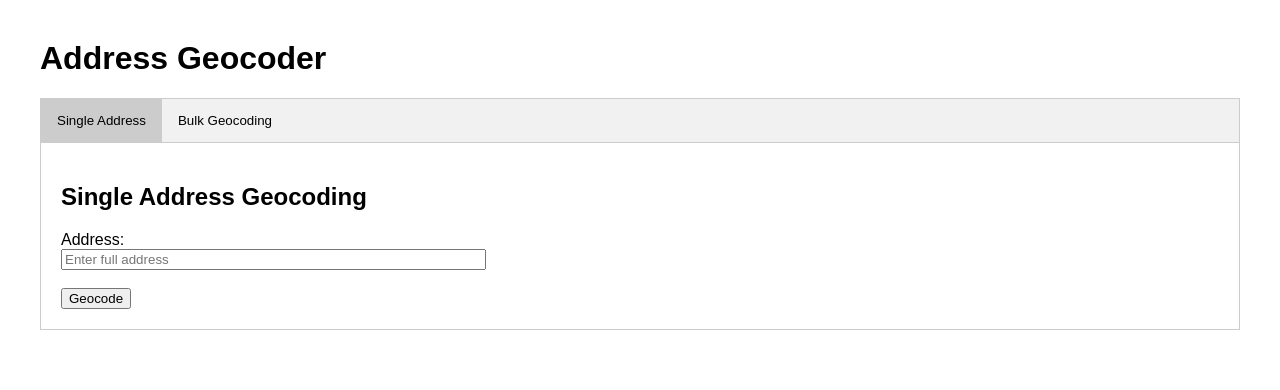
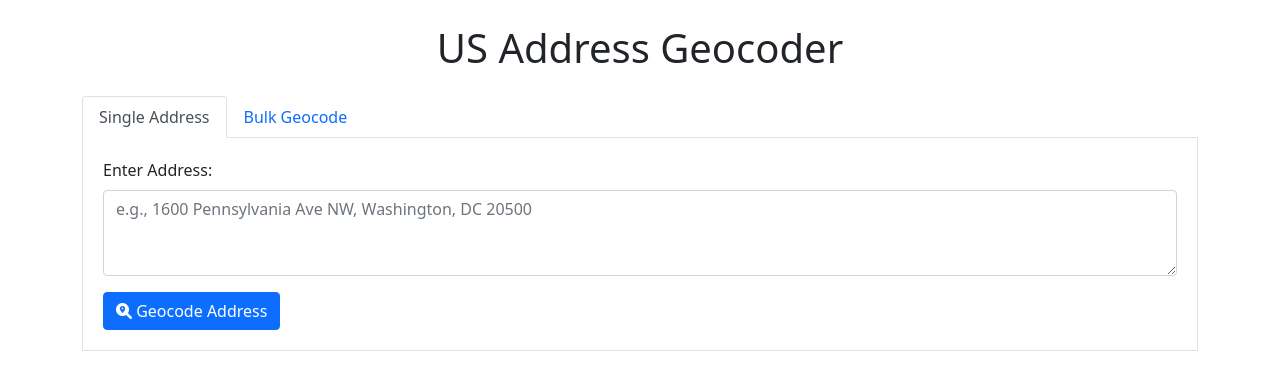
Before and after one commit to VDB11/Open-GeoServices, a Flask app: page / in a window 1280 px wide. Shown: the top 390 px of the page. Run offline with Flask 3, Linux system fonts and the light colour scheme; some libraries are stand-ins or nearby versions.

Commit message:
Changes in UI for better experience

```diff
--- a/templates/index.html
+++ b/templates/index.html
@@ -4,195 +4,240 @@
     <meta charset="UTF-8">
     <meta name="viewport" content="width=device-width, initial-scale=1.0">
     <title>Address Geocoder</title>
+    <link href="https://cdn.jsdelivr.net/npm/bootstrap@5.1.3/dist/css/bootstrap.min.css" rel="stylesheet">
+    <link href="https://cdnjs.cloudflare.com/ajax/libs/font-awesome/6.0.0/css/all.min.css" rel="stylesheet">
     <style>
-        body { font-family: Arial, sans-serif; margin: 40px; }
-        .tab { overflow: hidden; border: 1px solid #ccc; background-color: #f1f1f1; }
-        .tab button { background-color: inherit; float: left; border: none; outline: none;
-                     cursor: pointer; padding: 14px 16px; transition: 0.3s; }
-        .tab button:hover { background-color: #ddd; }
-        .tab button.active { background-color: #ccc; }
-        .tabcontent { display: none; padding: 20px; border: 1px solid #ccc; border-top: none; }
-        table { border-collapse: collapse; width: 100%; margin-top: 20px; }
-        th, td { border: 1px solid #ddd; padding: 8px; text-align: left; }
-        th { background-color: #f2f2f2; }
-        .status { margin-top: 20px; padding: 10px; }
-        .success { background-color: #d4edda; color: #155724; }
-        .error { background-color: #f8d7da; color: #721c24; }
-        .processing { background-color: #fff3cd; color: #856404; }
+        .tab-content { padding: 20px; border: 1px solid #dee2e6; border-top: none; }
+        .result-table { font-size: 0.9rem; }
+        .result-table th { background-color: #f8f9fa; }
+        .loading { display: none; }
     </style>
 </head>
 <body>
-    <h1>Address Geocoder</h1>
+    <div class="container mt-4">
+        <h1 class="text-center mb-4">US Address Geocoder</h1>
 
-    <div class="tab">
-        <button class="tablinks active" onclick="openTab(event, 'Single')">Single Address</button>
-        <button class="tablinks" onclick="openTab(event, 'Bulk')">Bulk Geocoding</button>
-    </div>
+        <ul class="nav nav-tabs" id="geocoderTabs" role="tablist">
+            <li class="nav-item" role="presentation">
+                <button class="nav-link active" id="single-tab" data-bs-toggle="tab" data-bs-target="#single" type="button" role="tab">Single Address</button>
+            </li>
+            <li class="nav-item" role="presentation">
+                <button class="nav-link" id="bulk-tab" data-bs-toggle="tab" data-bs-target="#bulk" type="button" role="tab">Bulk Geocode</button>
+            </li>
+        </ul>
 
-    <div id="Single" class="tabcontent" style="display:block;">
-        <h2>Single Address Geocoding</h2>
-        <form id="singleForm">
-            <label for="address">Address:</label><br>
-            <input type="text" id="address" name="address" size="50"
-                   placeholder="Enter full address"><br><br>
-            <button type="submit">Geocode</button>
-        </form>
+        <div class="tab-content" id="geocoderTabsContent">
+            <!-- Single Address Tab -->
+            <div class="tab-pane fade show active" id="single" role="tabpanel">
+                <form id="singleAddressForm">
+                    <div class="mb-3">
+                        <label for="address" class="form-label">Enter Address:</label>
+                        <textarea class="form-control" id="address" rows="3" placeholder="e.g., 1600 Pennsylvania Ave NW, Washington, DC 20500" required></textarea>
+                    </div>
+                    <button type="submit" class="btn btn-primary">
+                        <i class="fas fa-search-location"></i> Geocode Address
+                    </button>
+                </form>
 
-        <div id="singleResult"></div>
-    </div>
+                <div id="singleResult" class="mt-4" style="display: none;">
+                    <h4>Geocoding Results</h4>
+                    <div class="table-responsive">
+                        <table class="table table-bordered table-striped result-table">
+                            <thead>
+                                <tr>
+                                    <th>Field</th>
+                                    <th>Value</th>
+                                </tr>
+                            </thead>
+                            <tbody id="resultTableBody"></tbody>
+                        </table>
+                    </div>
+                </div>
 
-    <div id="Bulk" class="tabcontent">
-        <h2>Bulk Address Geocoding</h2>
-        <form id="bulkForm" enctype="multipart/form-data">
-            <label for="file">Select CSV or Excel file:</label><br>
-            <input type="file" id="file" name="file" accept=".csv,.xlsx,.xls"><br><br>
-            <button type="submit">Upload and Process</button>
-        </form>
+                <div id="singleError" class="alert alert-danger mt-3" style="display: none;"></div>
+            </div>
 
-        <div id="bulkStatus"></div>
-        <div id="downloadSection" style="display:none;">
-            <p>Processing complete. <a id="downloadLink" href="#">Download results</a></p>
-        </div>
+            <!-- Bulk Geocode Tab -->
+            <div class="tab-pane fade" id="bulk" role="tabpanel">
+                <form id="bulkUploadForm" enctype="multipart/form-data">
+                    <div class="mb-3">
+                        <label for="file" class="form-label">Upload CSV or Excel File:</label>
+                        <input class="form-control" type="file" id="file" name="file" accept=".csv,.xlsx,.xls" required>
+                        <div class="form-text">File should contain addresses in the first column, one per row.</div>
+                    </div>
+                    <button type="submit" class="btn btn-primary">
+                        <i class="fas fa-upload"></i> Upload and Process
+                    </button>
+                </form>
 
-        <div id="progressSection" style="display:none; margin-top: 20px;">
-            <h3>Processing Progress</h3>
-            <div id="progressBar" style="width: 100%; background-color: #f1f1f1; border-radius: 5px;">
-                <div id="progressFill" style="width: 0%; height: 20px; background-color: #4CAF50; border-radius: 5px; transition: width 0.5s;"></div>
+                <div id="bulkResult" class="mt-4" style="display: none;">
+                    <h4>Processing Complete</h4>
+                    <p id="resultMessage"></p>
+                    <a id="downloadLink" href="#" class="btn btn-success">
+                        <i class="fas fa-download"></i> Download Results
+                    </a>
+                </div>
+
+                <div id="bulkError" class="alert alert-danger mt-3" style="display: none;"></div>
+
+                <div class="loading text-center mt-4" id="bulkLoading">
+                    <div class="spinner-border text-primary" role="status">
+                        <span class="visually-hidden">Processing...</span>
+                    </div>
+                    <p class="mt-2">Processing your file, please wait...</p>
+                </div>
+
+                <div class="mt-4" id="fileListSection" style="display: none;">
+                    <h5>Previously Processed Files</h5>
+                    <div class="table-responsive">
+                        <table class="table table-sm" id="fileListTable">
+                            <thead>
+                                <tr>
+                                    <th>Filename</th>
+                                    <th>Size</th>
+                                    <th>Modified</th>
+                                    <th>Action</th>
+                                </tr>
+                            </thead>
+                            <tbody></tbody>
+                        </table>
+                    </div>
+                </div>
             </div>
-            <p id="progressText">Processing started... (0/0 addresses processed)</p>
-            <p id="fileIdDisplay" style="font-size: 12px; color: #666;"></p>
         </div>
     </div>
 
+    <script src="https://cdn.jsdelivr.net/npm/bootstrap@5.1.3/dist/js/bootstrap.bundle.min.js"></script>
     <script>
-        function openTab(evt, tabName) {
-            var i, tabcontent, tablinks;
-            tabcontent = document.getElementsByClassName("tabcontent");
-            for (i = 0; i < tabcontent.length; i++) {
-                tabcontent[i].style.display = "none";
+        // Single address form submission
+        document.getElementById('singleAddressForm').addEventListener('submit', async function(e) {
+            e.preventDefault();
+            const address = document.getElementById('address').value.trim();
+            const resultDiv = document.getElementById('singleResult');
+            const errorDiv = document.getElementById('singleError');
+
+            resultDiv.style.display = 'none';
+            errorDiv.style.display = 'none';
+
+            try {
+                const response = await fetch('/geocode/single', {
+                    method: 'POST',
+                    headers: {
+                        'Content-Type': 'application/x-www-form-urlencoded',
+                    },
+                    body: new URLSearchParams({ address })
+                });
+
+                const data = await response.json();
+
+                if (response.ok) {
+                    const tableBody = document.getElementById('resultTableBody');
+                    tableBody.innerHTML = '';
+
+                    for (const [key, value] of Object.entries(data)) {
+                        const row = document.createElement('tr');
+                        row.innerHTML = `
+                            <td><strong>${key.replace('_', ' ').toUpperCase()}</strong></td>
+                            <td>${value || 'N/A'}</td>
+                        `;
+                        tableBody.appendChild(row);
+                    }
+
+                    resultDiv.style.display = 'block';
+                } else {
+                    errorDiv.textContent = data.error || 'An error occurred';
+                    errorDiv.style.display = 'block';
+                }
+            } catch (error) {
+                errorDiv.textContent = 'Network error: ' + error.message;
+                errorDiv.style.display = 'block';
             }
-            tablinks = document.getElementsByClassName("tablinks");
-            for (i = 0; i < tablinks.length; i++) {
-                tablinks[i].className = tablinks[i].className.replace(" active", "");
-            }
-            document.getElementById(tabName).style.display = "block";
-            evt.currentTarget.className += " active";
-        }
-
-        // Single address form handling
-        document.getElementById('singleForm').addEventListener('submit', function(e) {
-            e.preventDefault();
-            const address = document.getElementById('address').value;
-
-            fetch('/geocode/single', {
-                method: 'POST',
-                headers: {
-                    'Content-Type': 'application/json'
-                },
-                body: JSON.stringify({ address: address })
-            })
-            .then(response => response.json())
-            .then(data => {
-                if (data.error) {
-                    document.getElementById('singleResult').innerHTML =
-                        `<div class="status error">Error: ${data.error}</div>`;
-                    return;
-                }
-
-                // Create table with results
-                let tableHtml = `<h3>Geocoding Results</h3><table>
-                    <tr><th>Field</th><th>Value</th></tr>`;
-
-                for (const [key, value] of Object.entries(data)) {
-                    tableHtml += `<tr><td>${key}</td><td>${value || 'N/A'}</td></tr>`;
-                }
-
-                tableHtml += '</table>';
-                document.getElementById('singleResult').innerHTML = tableHtml;
-            })
-            .catch(error => {
-                document.getElementById('singleResult').innerHTML =
-                    `<div class="status error">Error: ${error.message}</div>`;
-            });
         });
 
-        // Bulk upload form handling
-        document.getElementById('bulkForm').addEventListener('submit', function(e) {
+        // Bulk upload form submission
+        document.getElementById('bulkUploadForm').addEventListener('submit', async function(e) {
             e.preventDefault();
             const fileInput = document.getElementById('file');
+            const resultDiv = document.getElementById('bulkResult');
+            const errorDiv = document.getElementById('bulkError');
+            const loadingDiv = document.getElementById('bulkLoading');
+
+            resultDiv.style.display = 'none';
+            errorDiv.style.display = 'none';
+            loadingDiv.style.display = 'block';
+
             const formData = new FormData();
             formData.append('file', fileInput.files[0]);
 
-            document.getElementById('bulkStatus').innerHTML =
-                '<div class="status processing">Uploading and processing file...</div>';
-            document.getElementById('progressSection').style.display = 'block';
-            document.getElementById('downloadSection').style.display = 'none';
+            try {
+                const response = await fetch('/geocode/bulk', {
+                    method: 'POST',
+                    body: formData
+                });
 
-            fetch('/geocode/bulk', {
-                method: 'POST',
-                body: formData
-            })
-            .then(response => response.json())
-            .then(data => {
-                if (data.error) {
-                    document.getElementById('bulkStatus').innerHTML =
-                        `<div class="status error">Error: ${data.error}</div>`;
-                    return;
+                const data = await response.json();
+                loadingDiv.style.display = 'none';
+
+                if (response.ok) {
+                    document.getElementById('resultMessage').textContent =
+                        `File "${data.original_filename}" processed successfully.`;
+                    document.getElementById('downloadLink').href = `/download/${data.output_filename}`;
+                    resultDiv.style.display = 'block';
+                    loadFileList();
+                } else {
+                    errorDiv.textContent = data.error || 'An error occurred';
+                    errorDiv.style.display = 'block';
                 }
+            } catch (error) {
+                loadingDiv.style.display = 'none';
+                errorDiv.textContent = 'Network error: ' + error.message;
+                errorDiv.style.display = 'block';
+            }
+        });
 
-                const fileId = data.file_id;
-                document.getElementById('bulkStatus').innerHTML =
-                    '<div class="status processing">Processing started. Please wait...</div>';
-                document.getElementById('fileIdDisplay').innerText = `File ID: ${fileId}`;
+        // Load file list when bulk tab is shown
+        document.getElementById('bulk-tab').addEventListener('shown.bs.tab', function() {
+            loadFileList();
+        });
 
-                localStorage.setItem('currentFileId', fileId);
-                // Check status periodically
-                const checkInterval = setInterval(() => {
-                    fetch(`/status/${fileId}`)
-                    .then(response => response.json())
-                    .then(statusData => {
-                        if (statusData.error) {
-                            clearInterval(checkInterval);
-                            document.getElementById('bulkStatus').innerHTML =
-                                `<div class="status error">Error: ${statusData.error}</div>`;
-                            return;
-                        }
+        async function loadFileList() {
+            try {
+                const response = await fetch('/list-files');
+                const data = await response.json();
 
-                        // Update progress
-                        if (statusData.total > 0) {
-                            const percent = Math.round((statusData.processed / statusData.total) * 100);
-                            document.getElementById('progressFill').style.width = `${percent}%`;
-                            document.getElementById('progressText').innerText =
-                                `${percent}% (${statusData.processed}/${statusData.total} addresses processed)`;
-                        }
+                if (response.ok && data.files.length > 0) {
+                    const tableBody = document.querySelector('#fileListTable tbody');
+                    tableBody.innerHTML = '';
 
-                        if (statusData.status === 'completed') {
-                            clearInterval(checkInterval);
-                            document.getElementById('bulkStatus').innerHTML =
-                                '<div class="status success">Processing completed!</div>';
-                            document.getElementById('downloadSection').style.display = 'block';
-                            document.getElementById('downloadLink').href = `/download/${fileId}`;
-                            document.getElementById('progressFill').style.width = '100%';
-                            document.getElementById('progressText').innerText =
-                                `100% (${statusData.total}/${statusData.total} addresses processed)`;
-                            localStorage.removeItem('currentFileId');
-                        } else if (statusData.status === 'error') {
-                            clearInterval(checkInterval);
-                            document.getElementById('bulkStatus').innerHTML =
-                                `<div class="status error">Error: ${statusData.error}</div>`;
-                            localStorage.removeItem('currentFileId');
-                        }
-                    })
-                    .catch(error => {
-                        console.error('Error checking status:', error);
+                    data.files.forEach(file => {
+                        const row = document.createElement('tr');
+                        row.innerHTML = `
+                            <td>${file.filename}</td>
+                            <td>${formatFileSize(file.size)}</td>
+                            <td>${file.modified}</td>
+                            <td>
+                                <a href="/download/${file.filename}" class="btn btn-sm btn-outline-primary">
+                                    <i class="fas fa-download"></i> Download
+                                </a>
+                            </td>
+                        `;
+                        tableBody.appendChild(row);
                     });
-                }, 1000);
-            })
-            .catch(error => {
-                document.getElementById('bulkStatus').innerHTML =
-                    `<div class="status error">Error: ${error.message}</div>`;
-            });
-        });
+
+                    document.getElementById('fileListSection').style.display = 'block';
+                }
+            } catch (error) {
+                console.error('Error loading file list:', error);
+            }
+        }
+
+        function formatFileSize(bytes) {
+            if (bytes === 0) return '0 Bytes';
+            const k = 1024;
+            const sizes = ['Bytes', 'KB', 'MB', 'GB'];
+            const i = Math.floor(Math.log(bytes) / Math.log(k));
+            return parseFloat((bytes / Math.pow(k, i)).toFixed(2)) + ' ' + sizes[i];
+        }
     </script>
 </body>
 </html>
```
